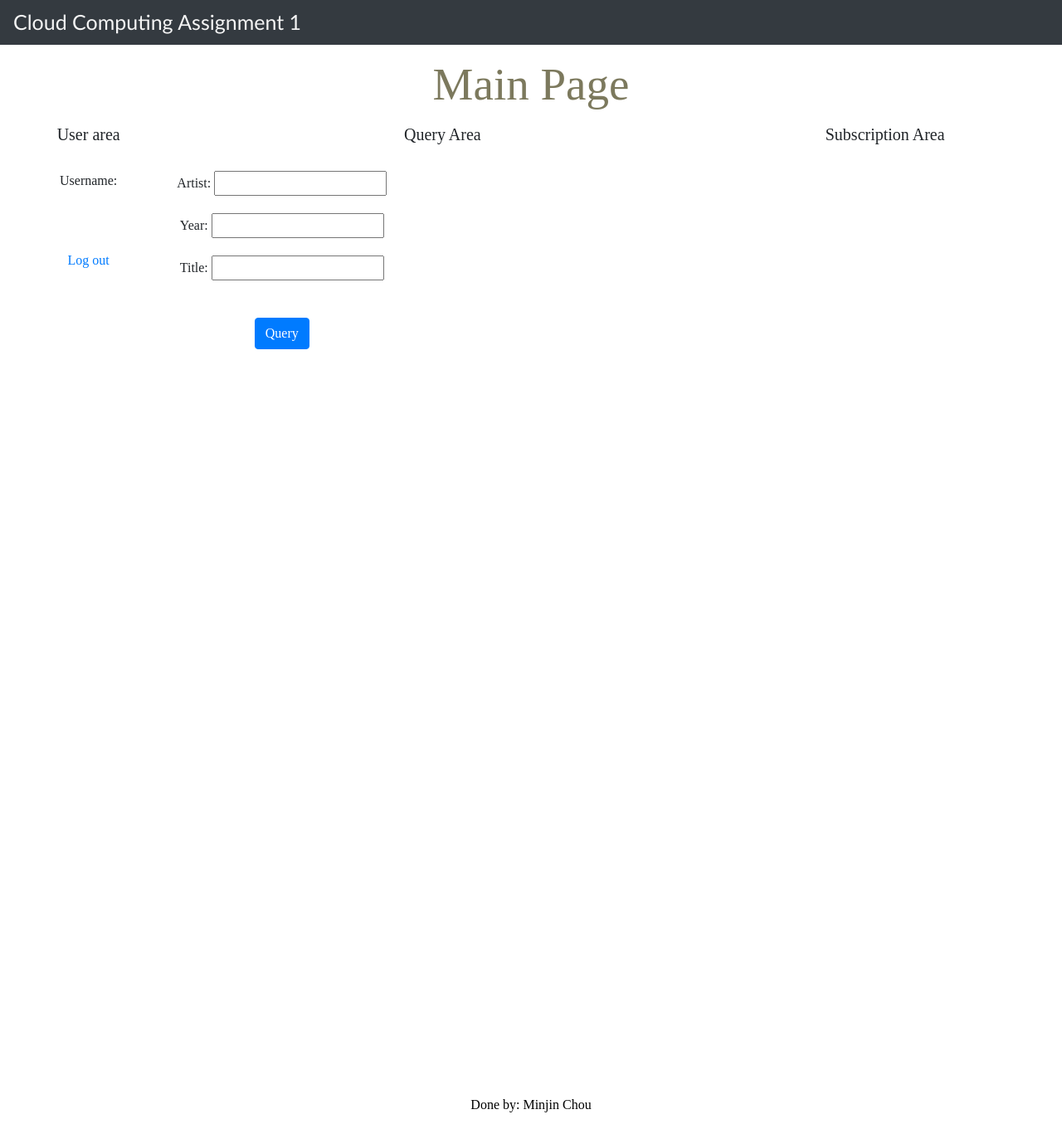
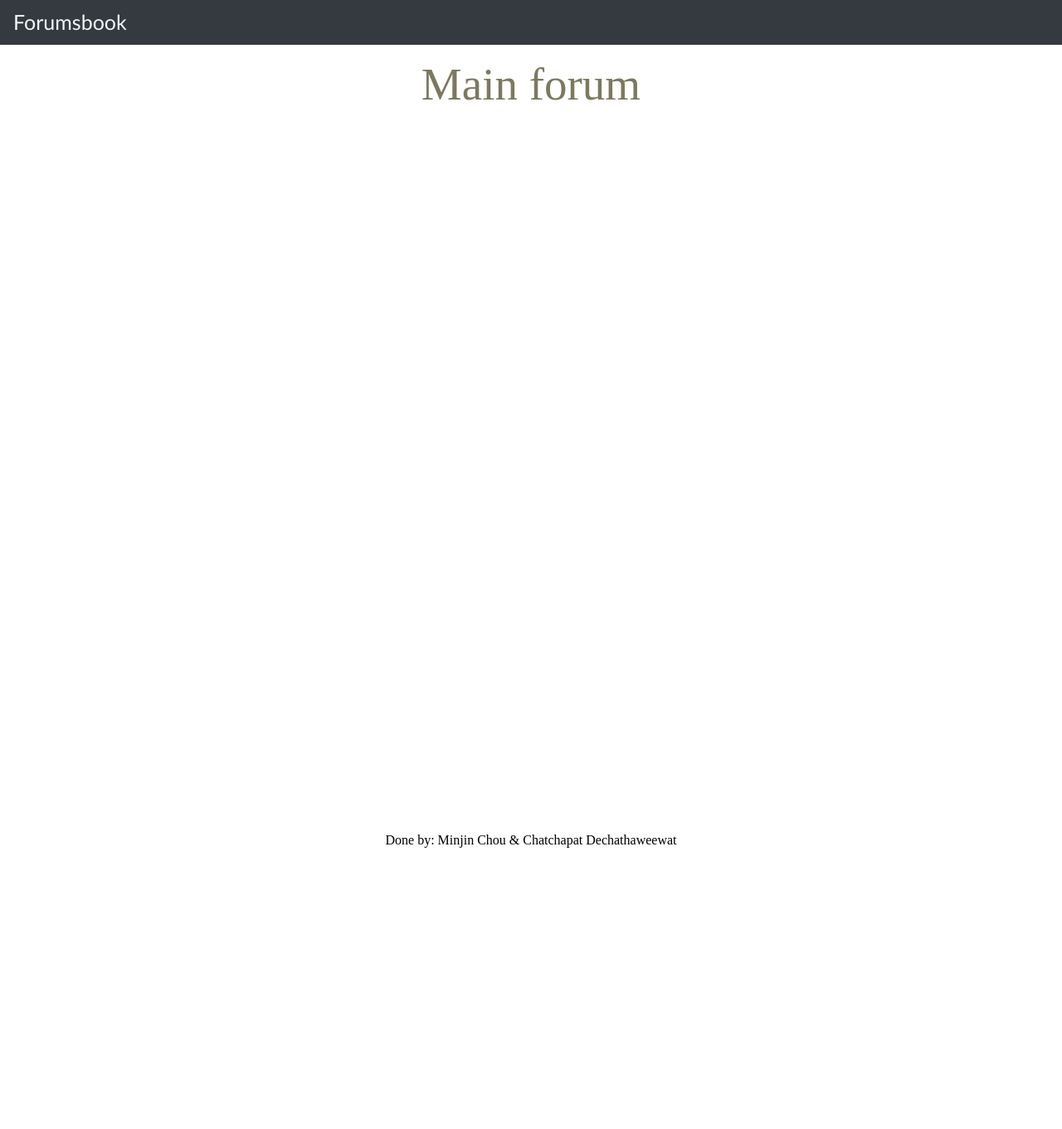
Before and after one commit to dev-minjin-chou/Cloud-A3-Project, a Flask app: template templates/main.html in a window 1280 px wide. Shown: the whole page at 83% size. After the commit the page ends 1022 px from the top, so only its background shows below. Run offline with Flask 2, Linux system fonts and the light colour scheme; the template is opened without the code that fills it, so the values that code supplies are empty; some libraries are stand-ins or nearby versions.

Commit message:
login page done, signup in progress

```diff
--- a/main.py
+++ b/main.py
@@ -12,36 +12,57 @@ from boto3.dynamodb.conditions import Key, Attr
 
 app = Flask(__name__)
 
+# Querying dynamo by email.
+def query_dynamo(email, dynamodb=None):
+    dynamodb = boto3.resource('dynamodb')
+    table = dynamodb.Table('forum-login')
+
+    response = table.query(
+        KeyConditionExpression=Key('email').eq(email),
+    )
+    return response['Items']
+
+
+# For creating new user
+def create_user(email, username, password, dynamodb=None):
+    dynamodb = boto3.resource('dynamodb')
+    table = dynamodb.Table('forum-login')
+    response = table.put_item(
+        Item={
+            'email': email,
+            'user_name': username,
+            'password': password
+        }
+    )
+    return True
+
+
 @app.route("/")
 def root():
-    return render_template("login.html")
+    return render_template("home.html")
 
 
 @app.route('/login', methods=["POST", "GET"])
 def login():
 
     if request.method == "POST":
-        email = request.form.get("email")
+        user_email = request.form.get("email")
         password = request.form.get("password")
         error_msg = None
 
         try:
-            query_result1 = query(email)
-            if len(query_result1) > 0:
-                if email != query_result1[0]['email']:
-                    error_msg = 'Email or password is invalid'
+            result = query_dynamo(user_email)
+            if len(result) > 0:
+                if user_email != result[0]['email']:
+                    error_msg = 'Email is invalid'
                     return render_template('login.html', error_msg=error_msg)
-                elif password != query_result1[0]['password']:
-                    error_msg = 'Email or password is invalid'
+                elif password != result[0]['password']:
+                    error_msg = 'Password is invalid'
                     return render_template('login.html', error_msg=error_msg)
                 else:
-                    global username_login, email_login
-                    email_login = query_result1[0]['email']
-                    username_login = query_result1[0]['user_name']
-                    subscriptions = get_musics(username_login)
-                    return render_template('main.html', error_msg=error_msg, username_login=username_login, subscriptions=subscriptions)
+                    return render_template('main.html', error_msg=error_msg)
             else:
-                error_msg = 'Email or password is invalid'
+                error_msg = 'An error occured, please try again.'
                 return render_template('login.html', error_msg=error_msg)
 
         except Exception as e:
@@ -51,5 +72,13 @@ def login():
         return render_template('login.html')
 
 
+@app.route('/signup', methods=["POST", "GET"])
+def signup():
+
+    if request.method == "POST":
+        return render_template('login.html', error_msg=error_msg)
+    else:
+        return render_template('signup.html')
+
 if __name__ == '__main__':
-    app.run(host='0.0.0.0', port=8080)
+    app.run(host='127.0.0.1', port=8080)
--- a/templates/index.html
+++ b/templates/index.html
@@ -5,7 +5,7 @@
       <meta charset="utf-8">
       <meta name="viewport" content="width=device-width, initial-scale=1, shrink-to-fit=no">
       <link rel="stylesheet" href="https://stackpath.bootstrapcdn.com/bootstrap/4.3.1/css/bootstrap.min.css" integrity="sha384-ggOyR0iXCbMQv3Xipma34MD+dH/1fQ784/j6cY/iJTQUOhcWr7x9JvoRxT2MZw1T" crossorigin="anonymous">
-    <title>Cloud Computing Assignment 2</title>
+    <title>Forumsbook</title>
     <script src="{{ url_for('static', filename='script.js') }}"></script>
     <link type="text/css" rel="stylesheet" href="{{ url_for('static', filename='style.css') }}">
     {% endblock %}
@@ -22,12 +22,12 @@
 
   <body>
     <nav class="navbar navbar-dark bg-dark">
-      <a href='/login' style="font-family: 'Calibri'; color:whitesmoke; font-size:25px; text-decoration:none;">Cloud Computing Assignment 1</a>
+      <a href='/' style="font-family: 'Calibri'; color:whitesmoke; font-size:25px; text-decoration:none;">Forumsbook</a>
     </nav>
     {% block header %} {% endblock %}
 
     <footer>
-      <p>Done by: Minjin Chou</p>
+      <p>Done by: Minjin Chou & Chatchapat Dechathaweewat</p>
     </footer>
 
     <!-- Boostrap for css -->
--- a/templates/login.html
+++ b/templates/login.html
@@ -16,13 +16,13 @@
 
   <form action="{{ url_for('login') }}" method="POST">
     <div class="form-group">
-      <label for="email">Email:</label>
+      <label for="email">Email: </label>
       <input type="text"
              id="email"
              name="email" />
     </div>
     <div class="form-group">
-      <label for="password">Password:</label>
+      <label for="password">Password: </label>
       <input type="password"
              id="password"
              name="password" />
@@ -31,6 +31,6 @@
     <button type="submit" class="btn btn-primary">Log In</button>
   </form>
   <br>
-  Dont have an account? <a href=/register>Register now!</a>
+  Want to join the forumsbook? <a href=/signup>Sign up now!</a>
 
 {% endblock %}
--- a/templates/main.html
+++ b/templates/main.html
@@ -5,104 +5,7 @@
 {% endblock %}
 
 {% block header %}
-<br>
-  <h1>Main Page</h1>
   <br>
-
-  {% if error_msg %}
-    <div class="alert alert-danger" role="alert">
-      Error: {{ error_msg }}
-    </div>
-  {% endif %}
-
-  <div class="top-bar">
-    <div class="container-fluid">
-        <div class="row">
-            <div class="col-md-2">
-              <div class="row-md-3">
-                <h5>User area</h5><br>
-                  <label for="username">Username:</label>
-                  {% if username_login %}
-                    <p>{{ username_login }}</p><br><br>
-                  {% else %}
-                    <p>{{ newUsername }}</p></a><br><br>
-                  {% endif %}
-                  <a href='/login'>Log out</a>
-            </div>
-          </div>
-            <div class="col-md-6">
-              <h5>Query Area</h5><br>
-              <div class="row">
-                <form action="{{ url_for('main') }}" id="postform" method="POST" enctype="multipart/form-data">
-                    <div class="form-group">
-                      <label for="artist">Artist:</label>
-                      <input type="text"
-                          id="artist"
-                          name="artist" />
-                    </div>
-                    <div class="form-group">
-                      <label for="year">Year:</label>
-                      <input type="text"
-                          id="year"
-                          name="year" />
-                    </div>
-                    <div class="form-group">
-                        <label for="title">Title:</label>
-                        <input type="text"
-                            id="title"
-                            name="title" />
-                    </div>
-                    <br>
-                    <button type="submit" class="btn btn-primary">Query</button>
-                </form>
-              </div>
-              <br><br>
-              <div class="row">
-                <div class="col-md-12">
-                {% for queries in query_result  %}
-                    <div class="col-md-4 text-left">
-                        <p style="font-size:13px">Title: <b>{{ queries['title'] }}</b> </p>
-                    </div>
-                    <div class="col-md-4">
-                        <p style="font-size:13px">Artist: <b>{{ queries['artist'] }}</b> </p>
-                        <image src="{{queries['img_url']}}" width="40" height="40" /><br><br>
-                    </div>
-                    <div class="col-md-4">
-                        <p style="font-size:13px">Year: <b>{{ queries['year'] }}</b> </p>
-                    </div>
-                    {% if newUsername %}
-                        <a href="{{ url_for('subscribe', artist=queries['artist'], title=queries['title'],
-                                img_url=queries['img_url'], web_url=queries['web_url'], year=queries['year'],
-                                user_name=newUsername) }}"
-                        class="btn btn-primary">Subscribe</a>
-                    {% endif %}
-                {% endfor %}
-                </div>
-              </div>
-            </div>
-            <div class="col-md-4">
-              <h5>Subscription Area</h5><br>
-              {% for subject in subscriptions  %}
-                <div class="container-fluid">
-                    <div class="row">
-                        <div class="col-md-4 text-left">
-                            <p style="font-size:13px">Title: <b>{{ subject['title'] }}</b> </p>
-                        </div>
-                        <div class="col-md-4">
-                            <p style="font-size:13px">Artist: <b>{{ subject['artist'] }}</b> </p>
-                            <image src="{{subject['img_url']}}" width="40" height="40" /><br><br>
-                        </div>
-                        <div class="col-md-4">
-                            <p style="font-size:13px">Year: <b>{{ subject['year'] }}</b> </p>
-                        </div>
-                        <a href="{{url_for('remove', user_name=subject['user_name'], artist=subject['artist'])}}"
-                        class="btn btn-danger">Remove</a>
-                    </div>
-                </div>
-              {% endfor %}
-            </div>
-        </div>
-    </div>
-</div>
+  <h1>Main forum</h1><br>
 
 {% endblock %}
--- a/templates/register.html
+++ b/templates/signup.html
@@ -6,7 +6,7 @@
 
 {% block header %}
   <br>
-  <h1>Register</h1><br>
+  <h1>Sign up</h1><br>
 
   {% if error_msg %}
     <div class="alert alert-danger" role="alert">
@@ -14,7 +14,7 @@
     </div>
   {% endif %}
 
-  <form action="{{ url_for('register') }}" method="POST" enctype="multipart/form-data">
+  <form action="{{ url_for('signup') }}" method="POST" enctype="multipart/form-data">
     <div class="form-group">
       <label for="email">Email:</label>
       <input type="text"
@@ -35,7 +35,7 @@
     </div>
     <br/>
     <br>
-    <button type="submit" class="btn btn-primary">Register</button>
+    <button type="submit" class="btn btn-primary">Sign up now!</button>
   </form>
 
 {% endblock %}
```
Also changed, not shown: templates/home.html (added, +61 -0 lines).
